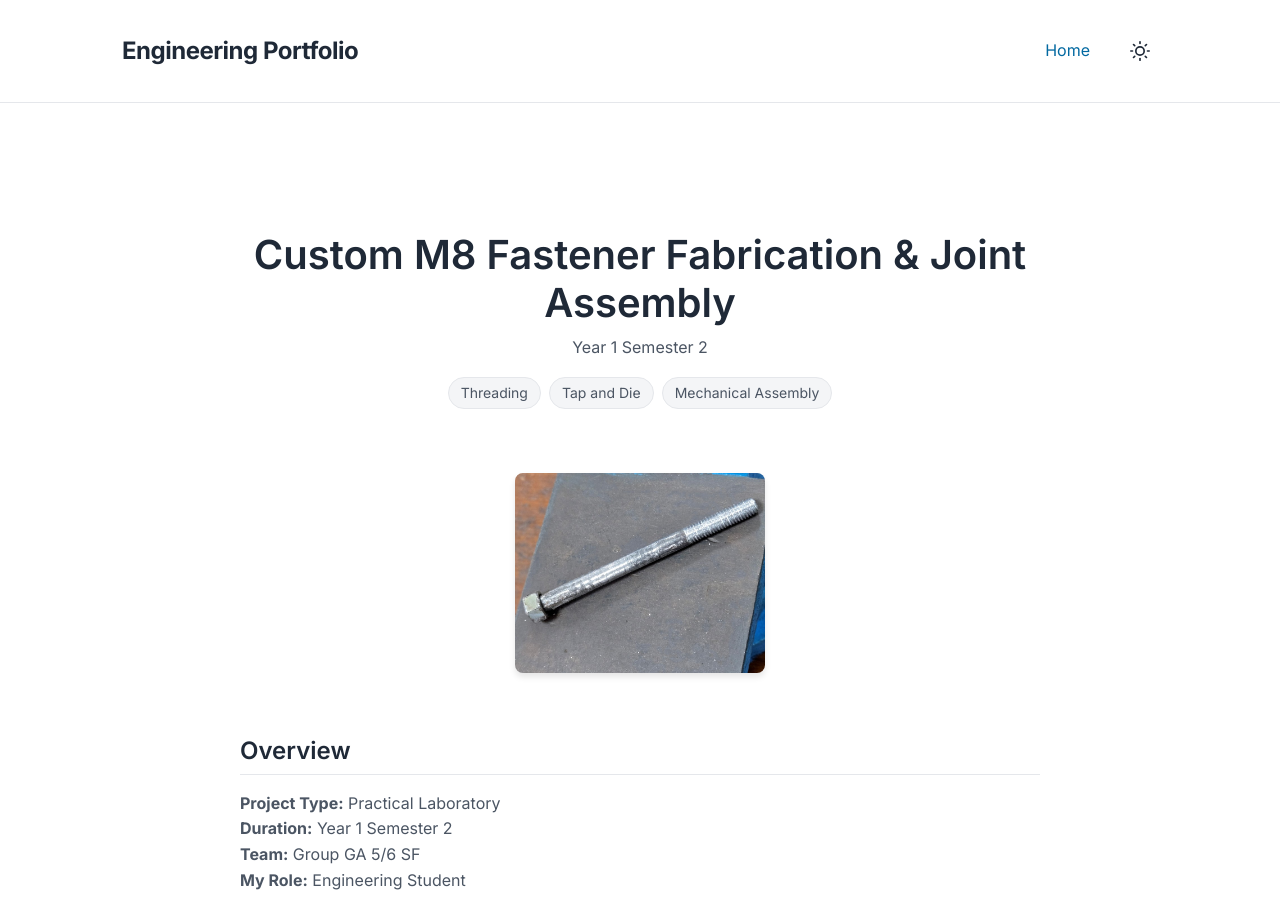
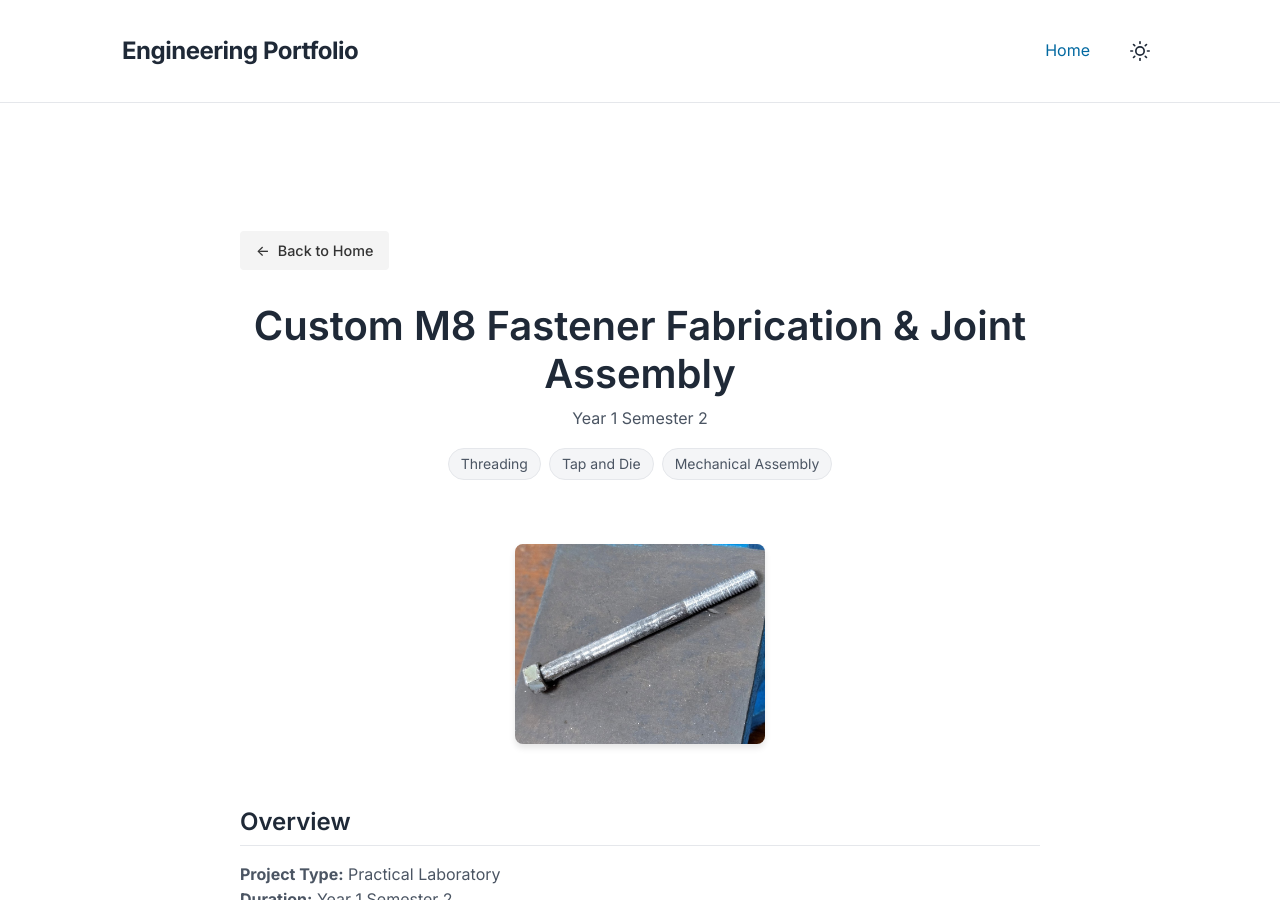
Before and after one commit to mackaygunn/mackaygunn.github.io, a Jekyll site: the page built from _projects/2026-04-28-custom-fastener-fabrication.md, in a window 1280 px wide and 900 px high. Built offline with Jekyll 4.4.1, drawn with Linux system fonts in a browser that asks for light colours.

Commit message:
Add back button to project pages

```diff
--- a/_layouts/project.html
+++ b/_layouts/project.html
@@ -2,6 +2,11 @@
 layout: default
 ---
 <article class="project-detail">
+  <div style="margin-bottom: 2rem;">
+    <a href="{{ '/' | relative_url }}" style="display: inline-flex; align-items: center; padding: 8px 16px; background-color: #f4f4f4; color: #333; text-decoration: none; border-radius: 4px; font-weight: 500; font-size: 0.9rem; transition: background 0.2s;">
+      <span style="margin-right: 8px;">&larr;</span> Back to Home
+    </a>
+  </div>
   <header class="project-header">
     <h1 class="project-title">{{ page.title | escape }}</h1>
     <div class="project-meta">
```
